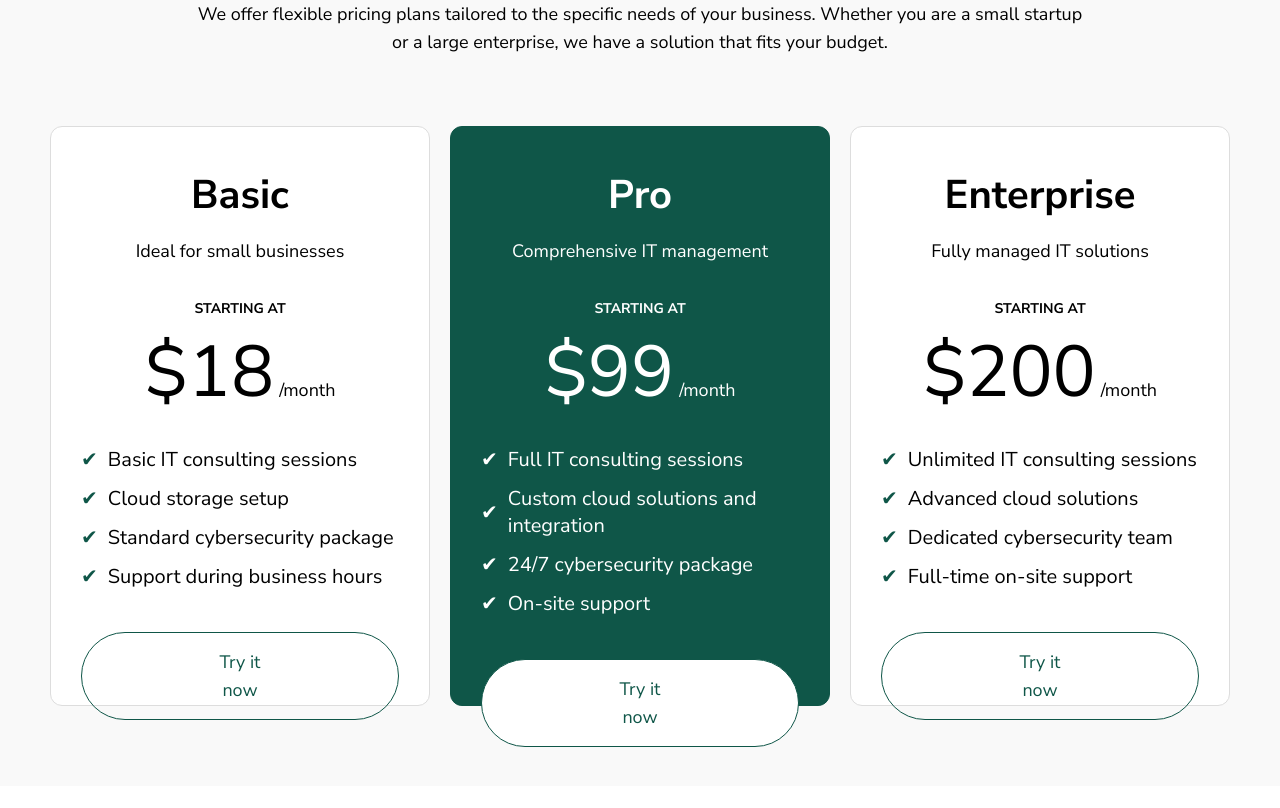
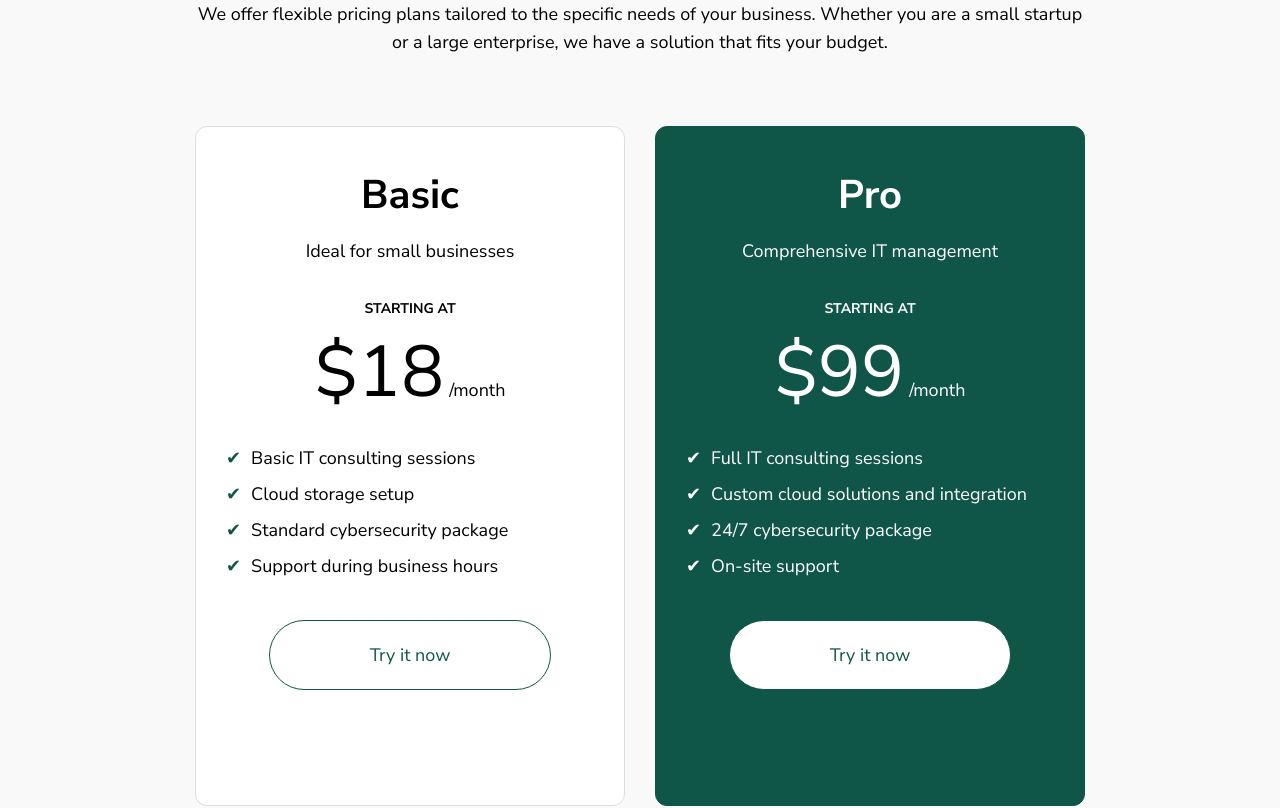
Before and after one commit to chanchalsaini3103/datavue, a React (Vite) app: page / in a window 1280 px wide. Shown: the part 9640-10448 px from the top of the page. Built offline with nearby package versions, Linux system fonts and the light colour scheme.

Commit message:
first commit

```diff
--- a/src/components/ServicesSection.jsx
+++ b/src/components/ServicesSection.jsx
@@ -94,7 +94,7 @@ const ServicesScroll = () => {
 
   return (
     <>
-      <div className="scroll-wrappertop">
+      <div className="scroll-wrappertop" id="services">
         <p className="serviceh">OUR SERVICES</p>
         <span className="sub-headingservice">Solutions for your unique needs</span>
       </div>
--- a/src/components/SupportSection.jsx
+++ b/src/components/SupportSection.jsx
@@ -64,7 +64,7 @@ const SupportPage = () => {
       {/* ------------ LET'S TALK FLOATING CARD ------------ */}
 
 
-<div className="letsTalkWrapper">
+<div className="letsTalkWrapper" id="contact">
   <div className="letsTalkCard newTalkCard">
 
     {/* LEFT SIDE */}
--- a/src/index.css
+++ b/src/index.css
@@ -0,0 +1,3 @@
+html {
+  scroll-behavior: smooth;
+}
--- a/src/styles/PricingSection.css
+++ b/src/styles/PricingSection.css
@@ -1,5 +1,5 @@
 .pricing-section {
-  padding: 80px 20px;
+  padding: 80px 0px;
   text-align: center;
   background-color: #f9f9f9;
 }
@@ -46,16 +46,19 @@
   display: flex;
   justify-content: center;
   flex-wrap: wrap;
-  gap: 20px;
+  gap: 30px;
+  max-width: 1800px;
+  margin: 0 auto;
 }
+
 
 .pricing-card {
   background-color: #fff;
   border: 1px solid #ddd;
   border-radius: 12px;
   padding: 40px 30px;
-  width: 380px;
-  height: 580px;
+  width: 430px;
+  height: 680px;
   display: flex;
   flex-direction: column;
   align-items: center;
@@ -138,7 +141,7 @@ margin-top: 0px;
   display: flex;
   align-items: center;
   margin-bottom: 12px;
-  font-size: 20px;
+  font-size: 18px;
   font-family: "Nunito Sans", "Nunito Sans Placeholder", sans-serif;
 
 }
@@ -154,7 +157,7 @@ margin-top: 0px;
 
 .cta-button {
   display: inline-block;
-  padding: 15px 120px;
+  padding: 20px 100px;
   border-radius: 50px;
   border: 1px solid #0f5648;
   color: #0f5648;
```
